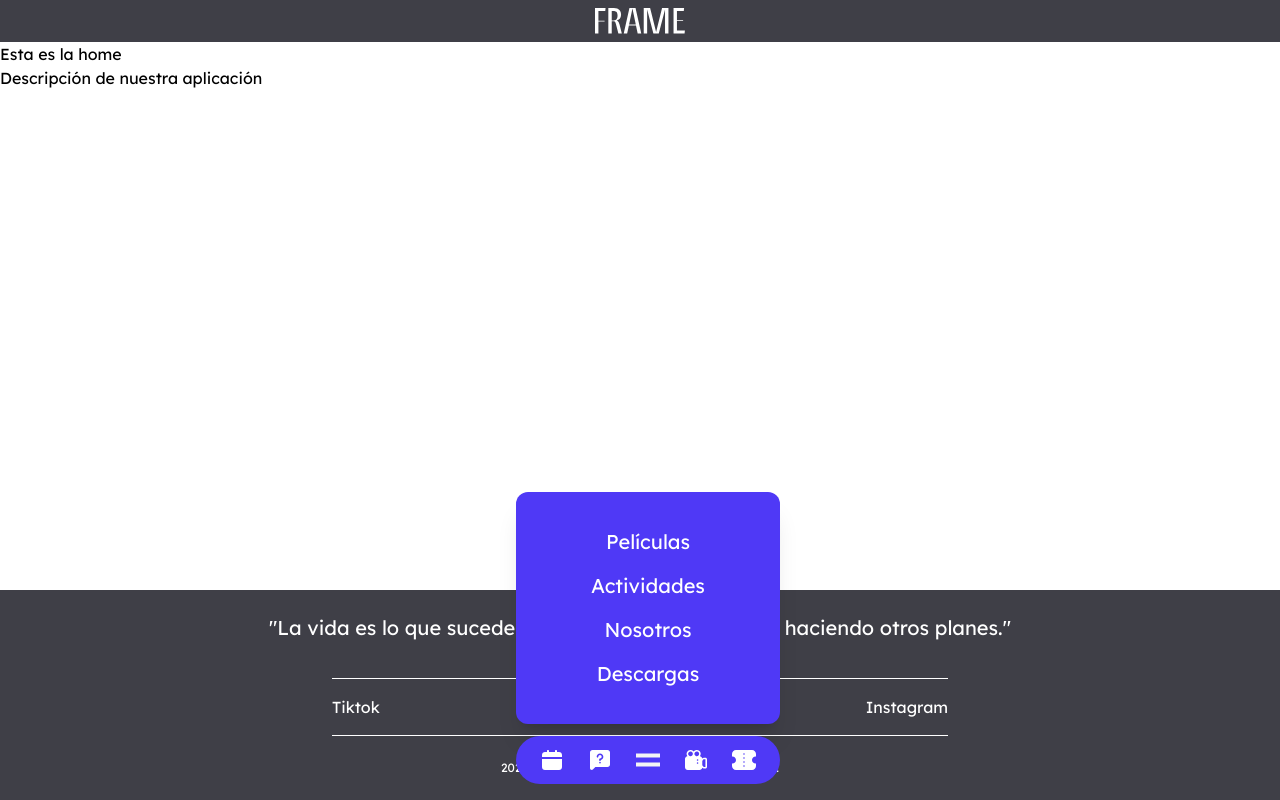
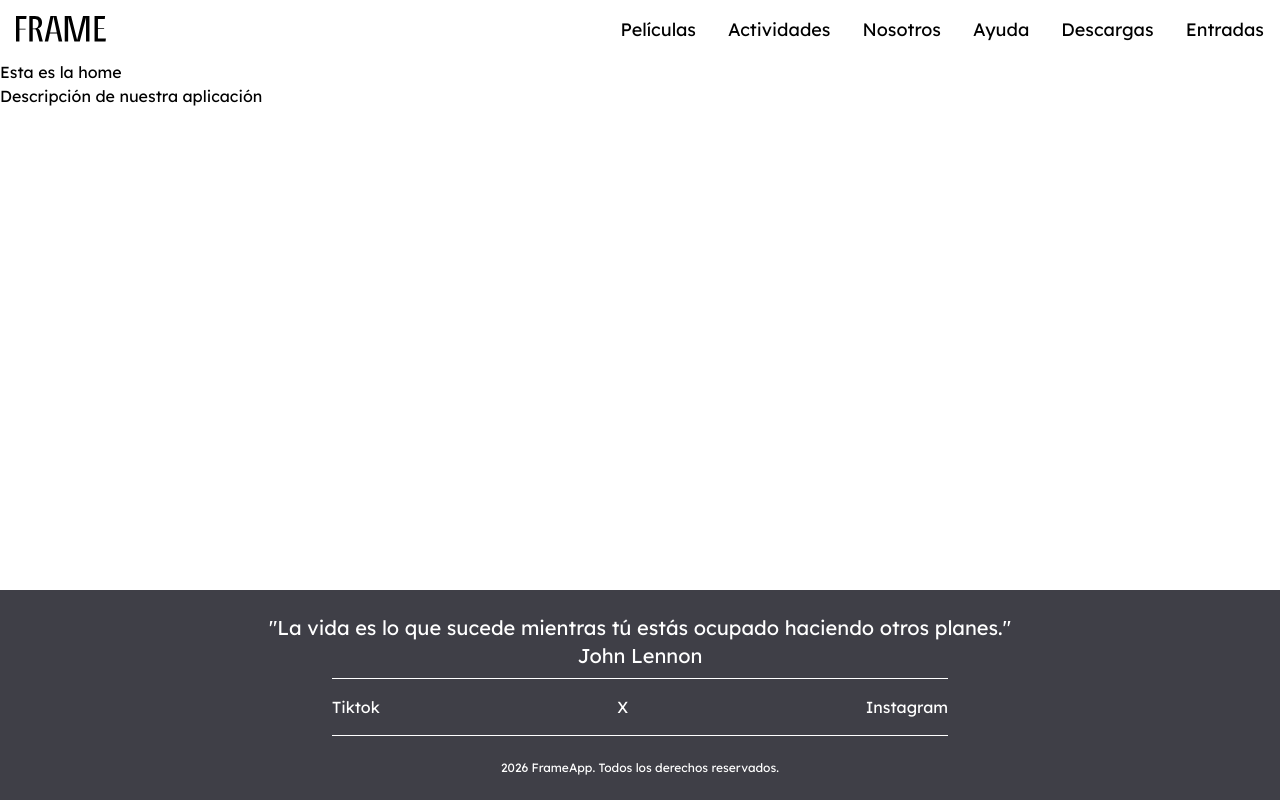
Before and after one commit to monixvision/app-frame, a React (Vite) app: page / in a window 1280 px wide. Built offline with nearby package versions, Linux system fonts and the light colour scheme.

Commit message:
hemos creado el header en versión pc quitando el buttombar y adaptandolo todo

```diff
--- a/src/components/Header.jsx
+++ b/src/components/Header.jsx
@@ -1,15 +1,26 @@
 import { Link } from 'react-router-dom';
 import styles from './Header.module.css';
 import logoBlanco from '../assets/img/FRAME-logowhite.svg';
+import logoNegro from '../assets/img/FRAME-logoblack.svg';
 import BottomBar from './BottomBar';
+import MainMenu from './MainMenu';
 
 const Header = () => (
-    <header className="bg-zinc-700 p-2">
+    <div className="lg:container lg:mx-auto lg:px-4">
+    <header className="bg-zinc-700 lg:bg-white shadow-[1'5rem_0_0_0_white,-1'5rem_0_0_0_white] py-4 lg:px-0 lg:flex lg:justify-between">
+
+{/* esto es así porque la cabecera del techer el interior está alineado con el container pero el header sobresale por la drch e izq entonces hemos pensado alternativas en tailwind como sombra en este caso pero tmb se podria border, after y before o hacer como teniamos antes una clase de css en un archivo module */}
+
         <Link to="/">
-            <img src={logoBlanco} alt="Logo de la empresa" className= {`${styles.cabecera__logo} mx-auto`} />
+            <img src={logoBlanco} alt="Logo de la empresa" className= {`${styles.cabecera__logo} mx-auto lg:hidden`} />
+            {/* esto se hace si es hibrido entre css y tailwind */}
+             <img src={logoNegro} alt="Logo de la empresa" className="w-[90px] hidden lg:block"  />
         </Link>
-        <BottomBar />
+        <div className="lg:hidden"><BottomBar /></div>
+        {/* nunca poner el hidden dentro de donde metemos los componentes sino que envolvemos el componente en un div que tenga el hidden */ }
+        <div className="hidden lg:block"><MainMenu /></div>
     </header>
+    </div>
 );
 
 export default Header;
--- /dev/null
+++ b/src/components/MainMenu.jsx
@@ -0,0 +1,17 @@
+import { Link } from 'react-router-dom';
+
+const MainMenu = () => (
+    <nav>
+        <ul className="flex text-lg gap-8 justify-end">
+            <li><Link to='/peliculas'>Películas</Link></li>
+            {/* en el link to tiene que coincidir con la ruta definida en App.jsx */}
+            <li><Link to='/actividades'>Actividades</Link></li>
+            <li><Link to='/nosotros'>Nosotros</Link></li>
+            <li><Link to='/preguntas'>Ayuda</Link></li>
+            <li><Link to='/descargas'>Descargas</Link></li>
+             <li><Link to='/entradas'>Entradas</Link></li>
+        </ul>
+    </nav>
+)
+
+export default MainMenu;
```
